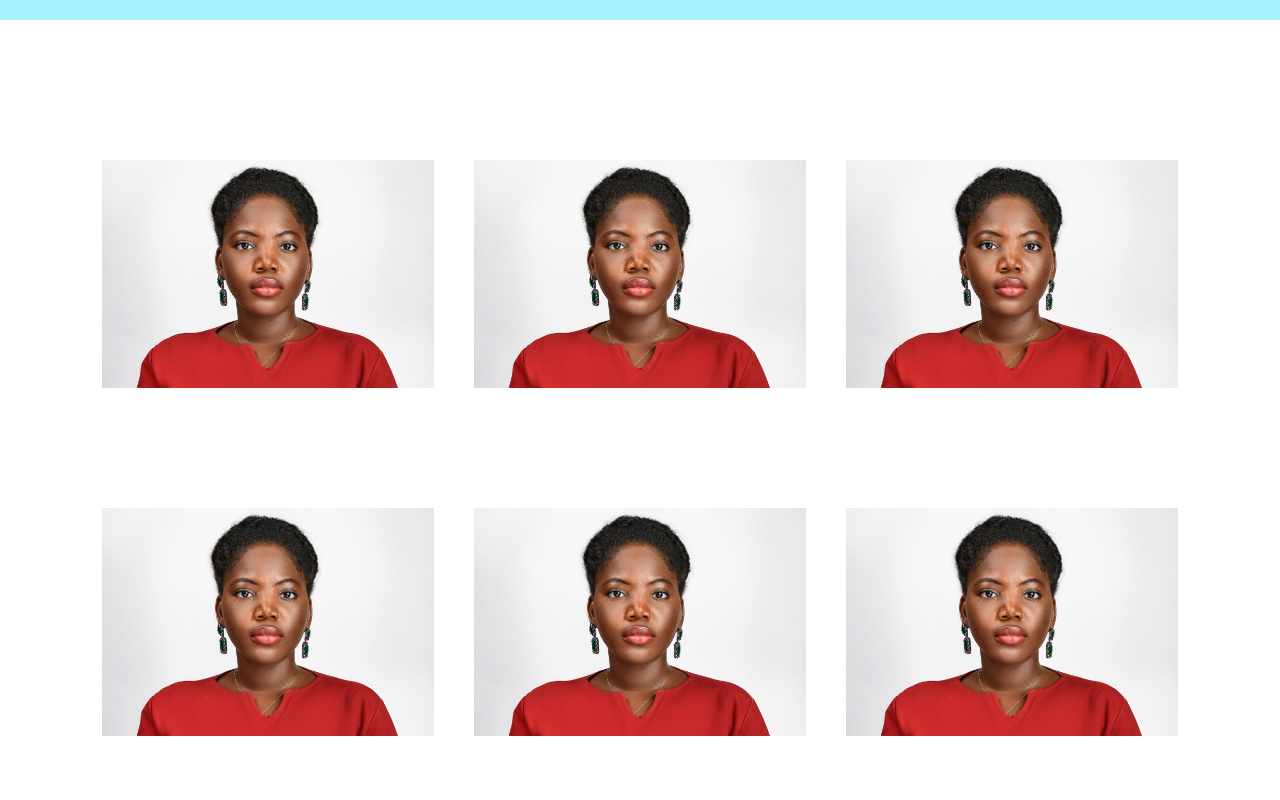
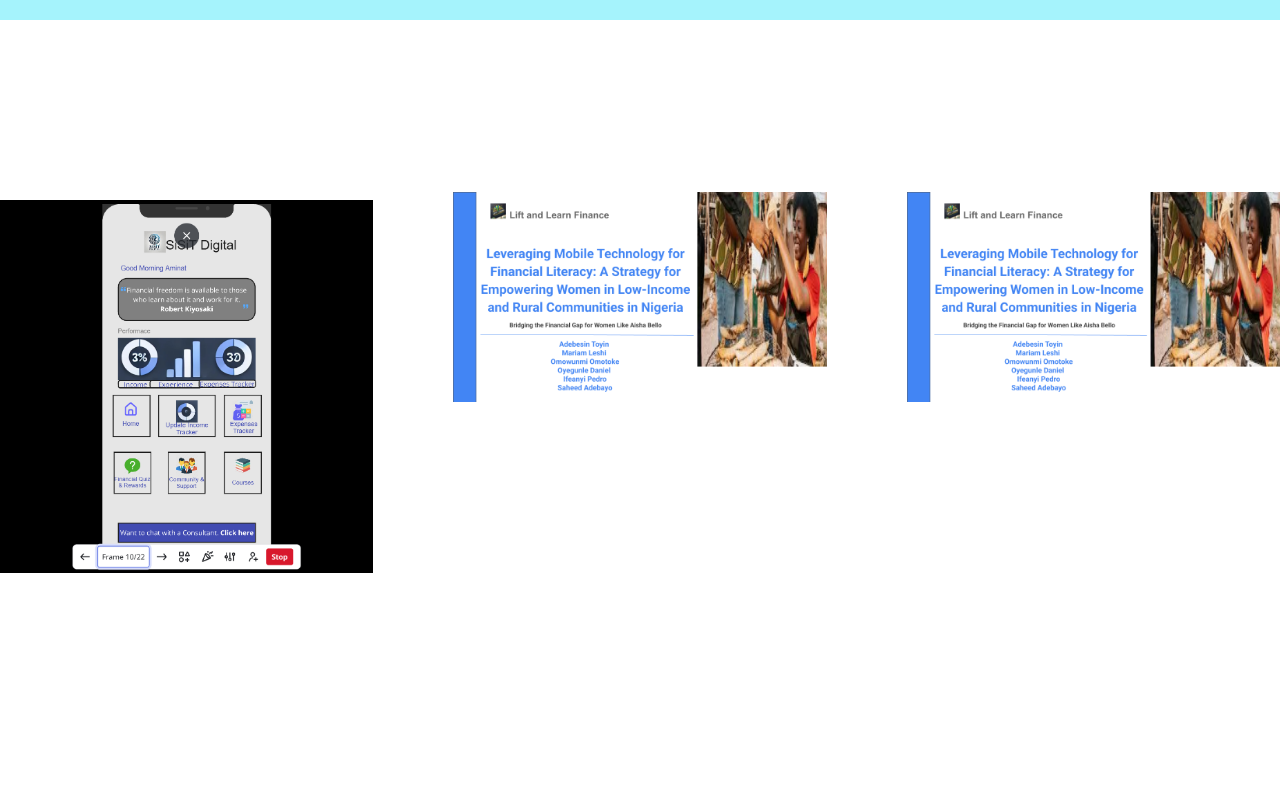
Before and after one commit to Agbakay/toyin-adebesin-portfolio, a React (Vite) app in the folder Landing Page/: page /portfolio in a window 1280 px wide. Shown: the part 380-1180 px from the top of the page. Built offline with nearby package versions, Linux system fonts and the light colour scheme.

Commit message:
New update on portfolio

```diff
--- a/Landing Page/src/components/portfolio/PortfolioList.jsx
+++ b/Landing Page/src/components/portfolio/PortfolioList.jsx
@@ -1,5 +1,7 @@
 import React from "react";
 import image from "../../assets/herobg.jpg";
+import digit from "../../assets/digital.png";
+import image_1 from "../../assets/finance.png";
 import Contact from "../../components/Contact";
 
 const PortfolioList = () => {
@@ -21,98 +23,18 @@ const PortfolioList = () => {
       </div>
 
       {/*  */}
-      {/*  */}
-      {/*  */}
-      {/*  */}
-
-      <div className="md:flex gap-10  items-center justify-between px-[8%] mt-[100px] mb-10">
-        <div className="relative cursor-pointer port">
-          <img src={image} alt="" className="" />
-          <div className="content absolute top-0 bottom-0 right-0 left-0 px-5 py-3 bg-gray-100 flex-col flex items-center justify-center">
-            <h1 className="text-3xl md:text-4xl text-center font-semibold pb-3">
-              Marketing Analysice of Maskwell enterprises
-            </h1>
-            <p className="text-center">
-              Lorem ipsum dolor sit amet consectetur adipisicing elit. Veritatis
-              iusto, molestiae atque explicabo est consequuntur ipsa quasi
-              itaque rem omnis laudantium in saepe culpa esse dolore accusamus
-              soluta ex obcaecati!
-            </p>
-          </div>
+      <div className=" md:flex py-40 gap-20">
+        <div className="basis-2/4 object-cover my-5">
+          <img src={digit} alt="" />
         </div>
-        <div className="relative cursor-pointer port my-10 ">
-          <img src={image} alt="" className="" />
-          <div className="content absolute top-0 bottom-0 right-0 left-0 px-5 py-3 bg-gray-100 flex-col flex items-center justify-center">
-            <h1 className="text-3xl md:text-4xl text-center font-semibold pb-3">
-              Marketing Analysice of Maskwell enterprises
-            </h1>
-            <p className="text-center">
-              Lorem ipsum dolor sit amet consectetur adipisicing elit. Veritatis
-              iusto, molestiae atque explicabo est consequuntur ipsa quasi
-              itaque rem omnis laudantium in saepe culpa esse dolore accusamus
-              soluta ex obcaecati!
-            </p>
-          </div>
+        <div className="basis-2/4 object-cover my-3">
+          <img src={image_1} alt="" />
         </div>
-        <div className="relative cursor-pointer port">
-          <img src={image} alt="" className="" />
-          <div className="content absolute top-0 bottom-0 right-0 left-0 px-5 py-3 bg-gray-100 flex-col flex items-center justify-center">
-            <h1 className="text-3xl md:text-4xl text-center font-semibold pb-3">
-              Marketing Analysice of Maskwell enterprises
-            </h1>
-            <p className="text-center">
-              Lorem ipsum dolor sit amet consectetur adipisicing elit. Veritatis
-              iusto, molestiae atque explicabo est consequuntur ipsa quasi
-              itaque rem omnis laudantium in saepe culpa esse dolore accusamus
-              soluta ex obcaecati!
-            </p>
-          </div>
+        <div className="basis-2/4 object-cover my-3">
+          <img src={image_1} alt="" />
         </div>
       </div>
-      <div className="md:flex gap-10  items-center justify-between px-[8%] mb-[100px]">
-        <div className="relative cursor-pointer port">
-          <img src={image} alt="" className="" />
-          <div className="content absolute top-0 bottom-0 right-0 left-0 px-5 py-3 bg-gray-100 flex-col flex items-center justify-center">
-            <h1 className="text-3xl md:text-4xl text-center font-semibold pb-3">
-              Marketing Analysice of Maskwell enterprises
-            </h1>
-            <p className="text-center">
-              Lorem ipsum dolor sit amet consectetur adipisicing elit. Veritatis
-              iusto, molestiae atque explicabo est consequuntur ipsa quasi
-              itaque rem omnis laudantium in saepe culpa esse dolore accusamus
-              soluta ex obcaecati!
-            </p>
-          </div>
-        </div>
-        <div className="relative cursor-pointer port my-10 ">
-          <img src={image} alt="" className="" />
-          <div className="content absolute top-0 bottom-0 right-0 left-0 px-5 py-3 bg-gray-100 flex-col flex items-center justify-center">
-            <h1 className="text-3xl md:text-4xl text-center font-semibold pb-3">
-              Marketing Analysice of Maskwell enterprises
-            </h1>
-            <p className="text-center">
-              Lorem ipsum dolor sit amet consectetur adipisicing elit. Veritatis
-              iusto, molestiae atque explicabo est consequuntur ipsa quasi
-              itaque rem omnis laudantium in saepe culpa esse dolore accusamus
-              soluta ex obcaecati!
-            </p>
-          </div>
-        </div>
-        <div className="relative cursor-pointer port">
-          <img src={image} alt="" className="" />
-          <div className="content absolute top-0 bottom-0 right-0 left-0 px-5 py-3 bg-gray-100 flex-col flex items-center justify-center">
-            <h1 className="text-3xl md:text-4xl text-center font-semibold pb-3">
-              Marketing Analysice of Maskwell enterprises
-            </h1>
-            <p className="text-center">
-              Lorem ipsum dolor sit amet consectetur adipisicing elit. Veritatis
-              iusto, molestiae atque explicabo est consequuntur ipsa quasi
-              itaque rem omnis laudantium in saepe culpa esse dolore accusamus
-              soluta ex obcaecati!
-            </p>
-          </div>
-        </div>
-      </div>
+      {/*  */}
 
       <Contact />
     </div>
```
Also changed, not shown: Landing Page/src/assets/digital.png (added), Landing Page/src/assets/finance.png (added).
